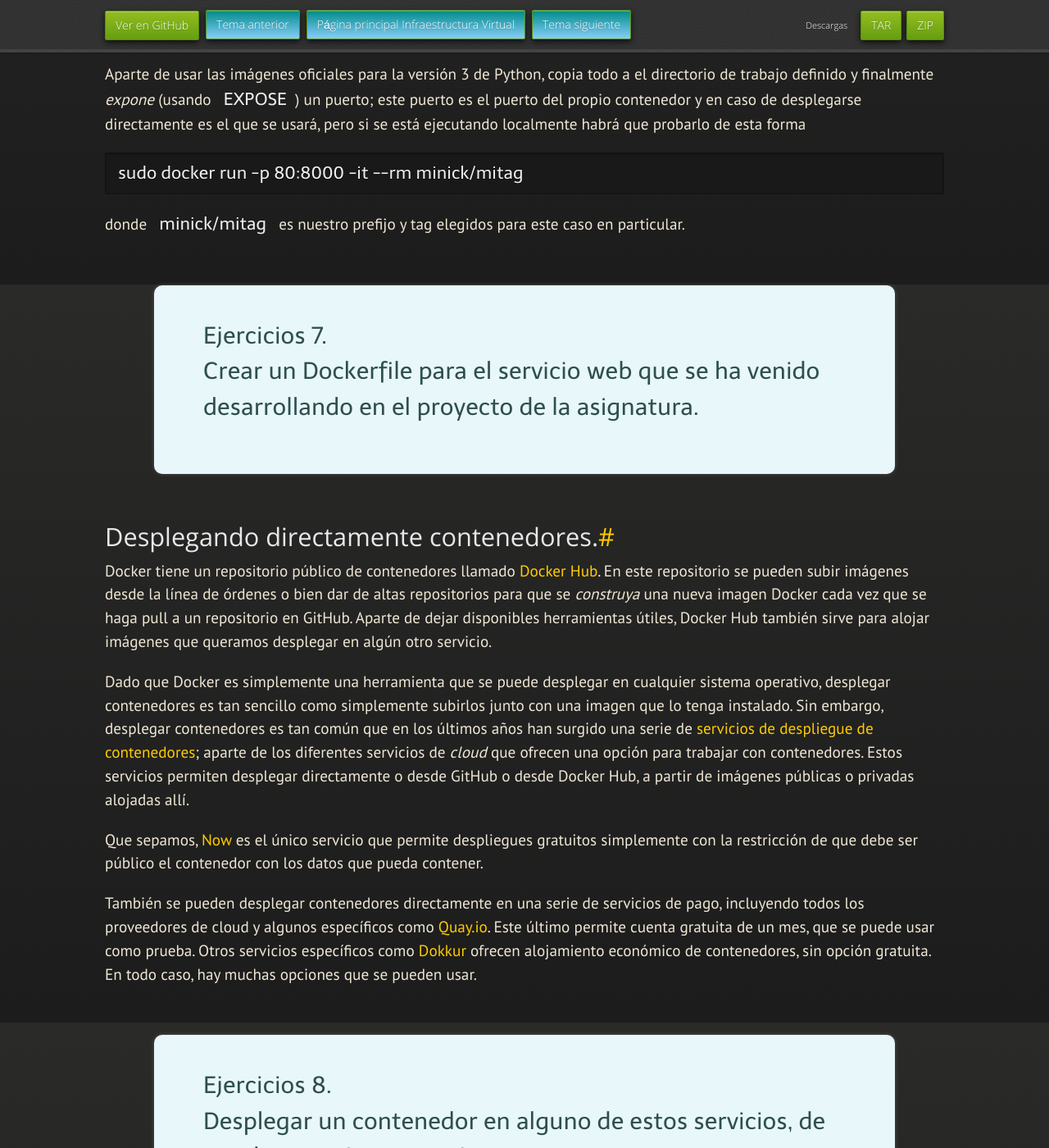
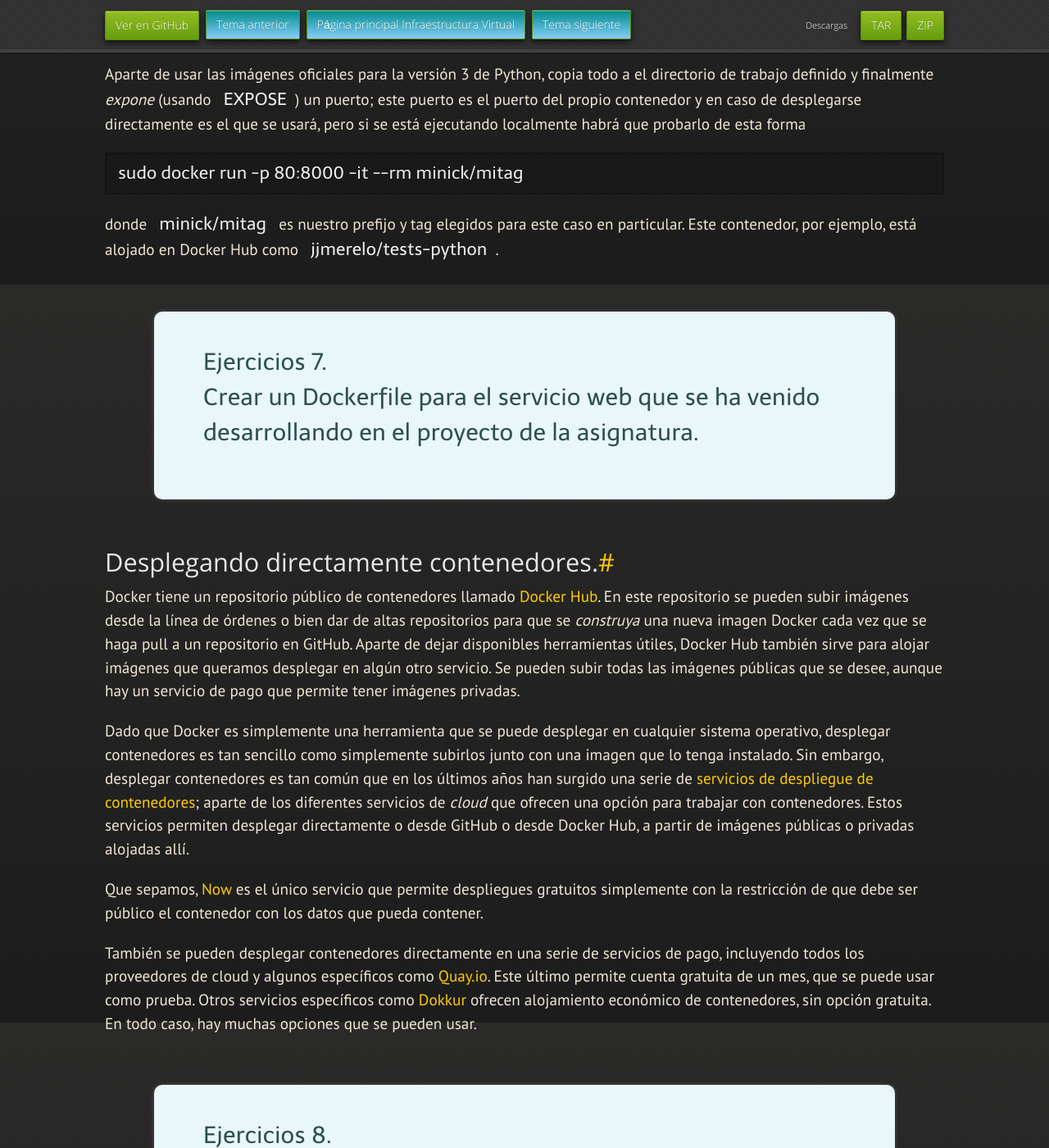
Before and after one commit to JJ/IV, a Jekyll site: the page built from documentos/temas/Contenedores.md, in a window 1280 px wide and 1400 px high, scrolled down 15853 px. Shown: the whole window at 82% size. Built offline with Jekyll 4.4.1, drawn with Linux system fonts in a browser that asks for light colours; nearby versions of some CDN libraries; some web fonts are replaced; our own code applies the rules of GitHub Pages for plain Markdown files.

Commit message:
Sync documentos/temas/Contenedores.md de master a gh-pages

````diff
--- a/documentos/temas/Contenedores.md
+++ b/documentos/temas/Contenedores.md
@@ -616,7 +616,9 @@ sudo docker run -p 80:8000 -it --rm minick/mitag
 ```
 
 donde `minick/mitag` es nuestro prefijo y tag elegidos para este caso
-en particular.
+en particular. Este contenedor, por ejemplo, está alojado en Docker
+Hub como
+[`jjmerelo/tests-python`](https://hub.docker.com/r/jjmerelo/tests-python/).
 
 <div class='ejercicios' markdown='1'>
 
@@ -633,7 +635,9 @@ subir imágenes desde la línea de órdenes o bien dar de altas
 repositorios para que se *construya* una nueva imagen Docker cada vez
 que se haga pull a un repositorio en GitHub. Aparte de dejar
 disponibles herramientas útiles, Docker Hub también sirve para alojar
-imágenes que queramos desplegar en algún otro servicio.
+imágenes que queramos desplegar en algún otro servicio. Se pueden
+subir todas las imágenes públicas que se desee, aunque hay un servicio
+de pago que permite tener imágenes privadas.
 
 Dado que Docker es simplemente una herramienta que se puede desplegar
 en cualquier sistema operativo, desplegar contenedores es tan sencillo
````
